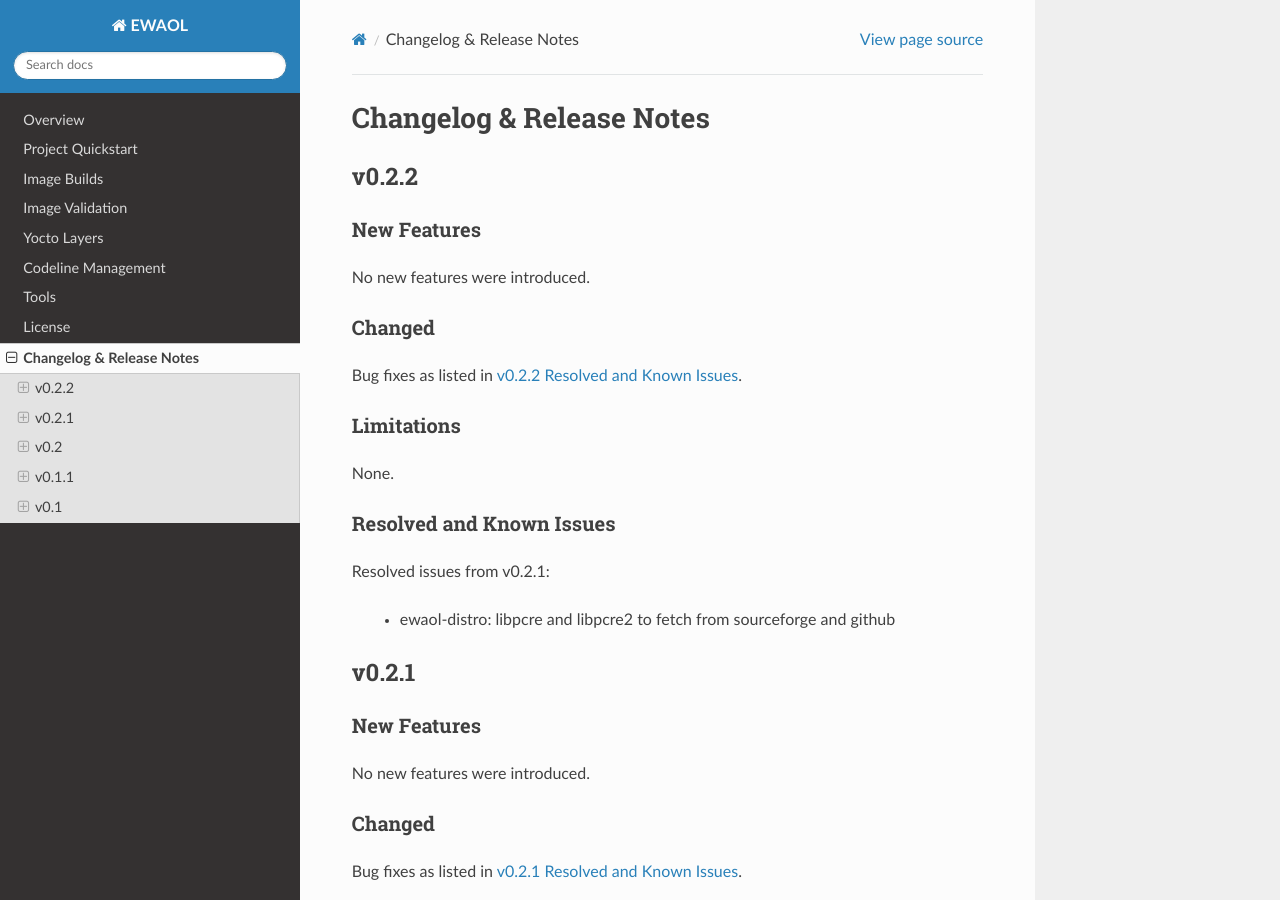
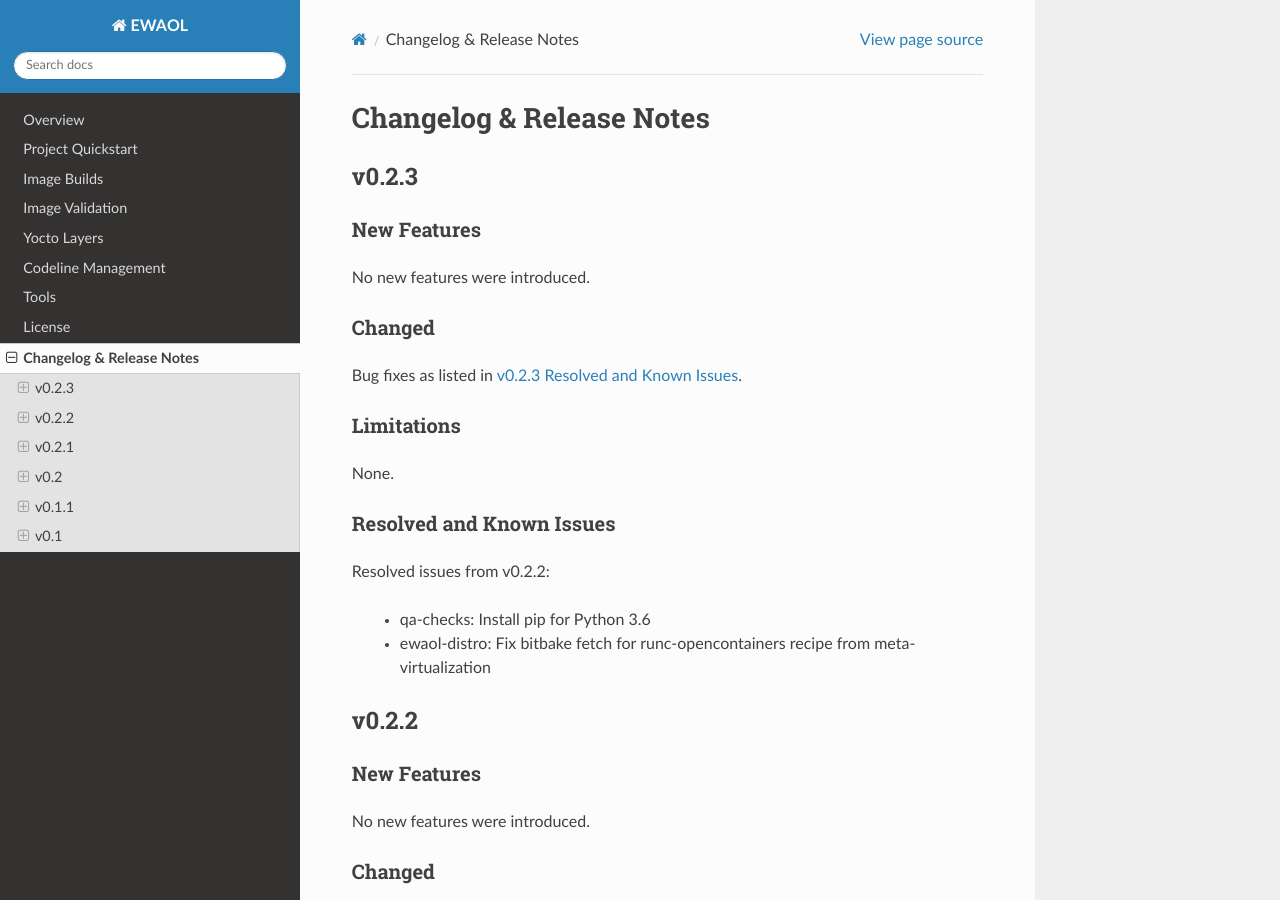
Before and after one commit to chaoge525/soafee_demo, a Sphinx documentation site: the page built from documentation/changelog.rst, in a window 1280 px wide and 900 px high. Built offline with Sphinx 7.4.7 and the Read the Docs theme 2.0.0, drawn with Linux system fonts in a browser that asks for light colours.

Commit message:
doc: Update changelog with v0.2.3 entry
Issue-Id: SCM-3910
Signed-off-by: Diego Sueiro <diego.sueiro@arm.com>
Change-Id: I1c8d89e2c502320b327563256d042995a79ddbeb

```diff
--- a/documentation/changelog.rst
+++ b/documentation/changelog.rst
@@ -1,5 +1,34 @@
 Changelog & Release Notes
 #########################
+
+v0.2.3
+******
+
+New Features
+============
+
+No new features were introduced.
+
+Changed
+=======
+
+Bug fixes as listed in `v0.2.3 Resolved and Known Issues`_.
+
+Limitations
+===========
+
+None.
+
+.. _v0.2.3 Resolved and Known Issues:
+
+Resolved and Known Issues
+=========================
+
+Resolved issues from v0.2.2:
+
+  * qa-checks: Install pip for Python 3.6
+  * ewaol-distro: Fix bitbake fetch for runc-opencontainers recipe from
+    meta-virtualization
 
 v0.2.2
 ******
```
